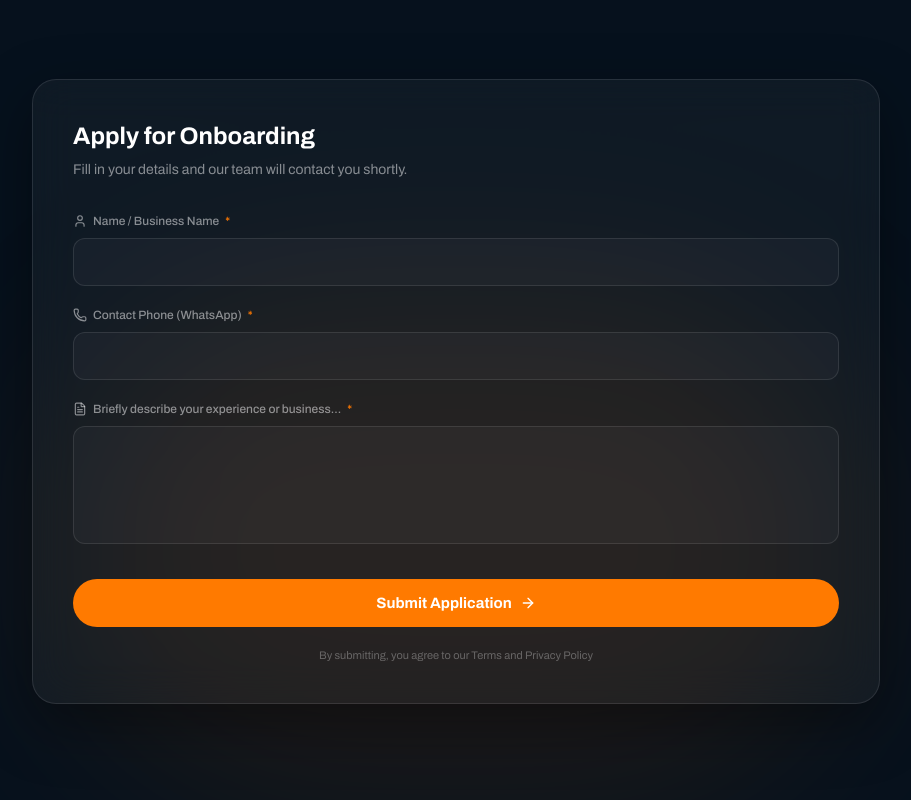
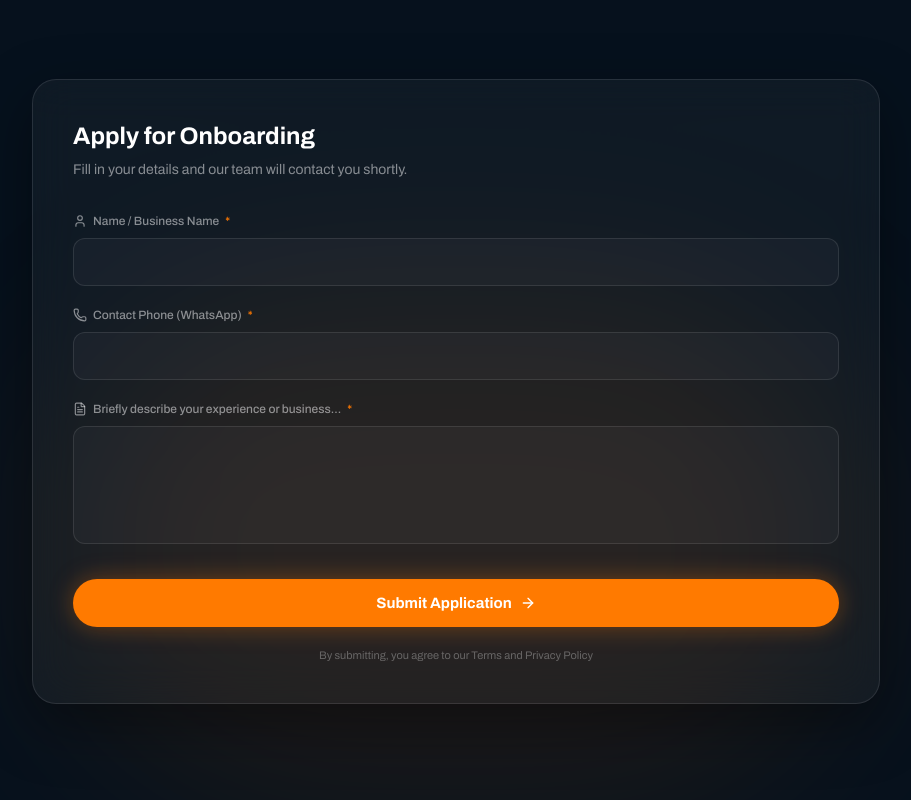
Before and after one commit to dexterchin1996-cmd/vgo-landing, a Next.js app: page /merchant in a window 1280 px wide. Shown: the part 5768-6568 px from the top of the page, without its empty margins (184-1095 px from the left). Built offline with nearby package versions, Linux system fonts and the light colour scheme; no server answers.

Commit message:
fix(form): add robust error boundary and user-friendly network fail messages

```diff
--- a/src/components/OnboardingForm.tsx
+++ b/src/components/OnboardingForm.tsx
@@ -36,7 +36,11 @@ export default function OnboardingForm() {
       setStatus("success");
     } catch (err: any) {
       setStatus("error");
-      setErrMsg(err.message || "网络异常");
+      // 捕获后端返回的具体错误，或者显示友好提示
+      const friendlyMsg = err.message?.includes("fetch")
+        ? "无法连接到服务器，请检查网络后重试。"
+        : (err.message || "提交失败，请稍后再试。");
+      setErrMsg(friendlyMsg);
     }
   };
 
@@ -90,7 +94,7 @@ export default function OnboardingForm() {
                 <AlertCircle size={16} /> {errMsg}
               </div>
             )}
-            <button type="submit" disabled={status === "loading"} className="mt-2 flex h-12 w-full items-center justify-center gap-2 rounded-full bg-[#FF7A00] text-[15px] font-bold text-white transition-transform hover:scale-[1.02] disabled:opacity-70">
+            <button type="submit" disabled={status === "loading"} className="mt-2 flex h-12 w-full items-center justify-center gap-2 rounded-full bg-[#FF7A00] text-[15px] font-bold text-white transition-transform hover:scale-[1.02] disabled:opacity-70 shadow-[0_0_24px_rgba(255,121,0,0.35)]">
               {status === "loading" ? <><Loader2 className="h-4 w-4 animate-spin" /> 提交中...</> : <>{t("form_submit")} <ArrowRight className="h-4 w-4" /></>}
             </button>
             <div className="text-center text-[11px] text-white/30">{t("form_hint")}</div>
```
